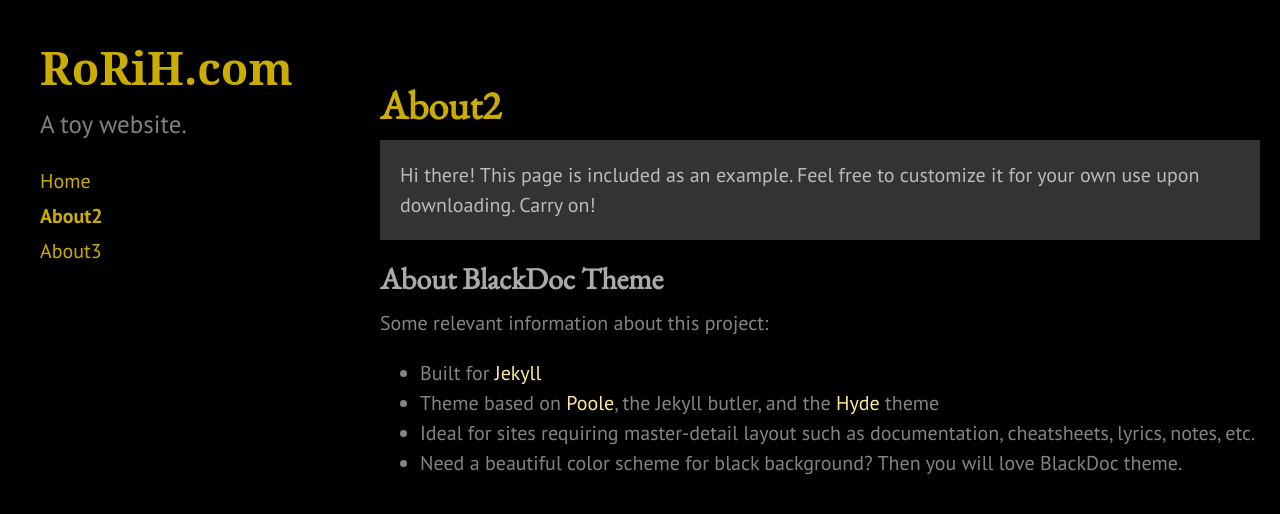
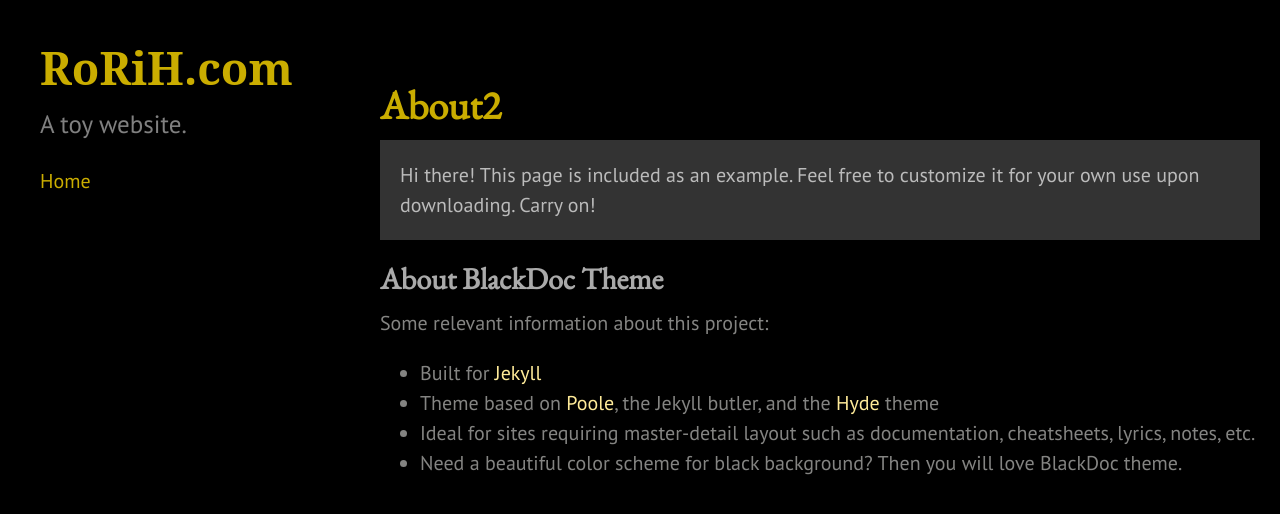
Before and after one commit to roriholm/roriholm.github.io, a Jekyll site: the page built from about2.md, in a window 1280 px wide. Shown: the top 514 px of the page. Built offline with Jekyll 4.4.1, drawn with Linux system fonts in a browser that asks for light colours.

Commit message:
trying page categories

```diff
--- a/_includes/sidebar.html
+++ b/_includes/sidebar.html
@@ -6,13 +6,13 @@
     </div>
 
     <nav class="sidebar-nav">
-      <a class="sidebar-nav-item{% if page.url == site.baseurl %} active{% endif %}" href="{{ index.html }}">Home</a>
+      <a class="sidebar-nav-item{% if page.url == site.baseurl %} active{% endif %}" href="{{ site.baseurl }}">Home</a>
 
       {% assign pages_list = site.pages %}
-      {% for node in pages_list %}
-        {% if node.title != null %}
-          {% if node.layout == "page" %}
-            <a class="sidebar-nav-item{% if page.url == node.url %} active{% endif %}" href="{{ site.baseurl }}{{ node.url  | remove_first: '/' }}">{{ node.title }}</a>
+      {% for page in pages_list %}
+        {% if page.title != null %}
+          {% if page.category == "mathpages" %}
+            <a class="sidebar-nav-item{% if page.url == page.url %} active{% endif %}" href="{{ site.baseurl }}{{ page.url  | remove_first: '/' }}">{{ page.title }}</a>
           {% endif %}
         {% endif %}
       {% endfor %}
```
Also changed, not shown: _mathpages/about3.md (renamed from about3.md).
